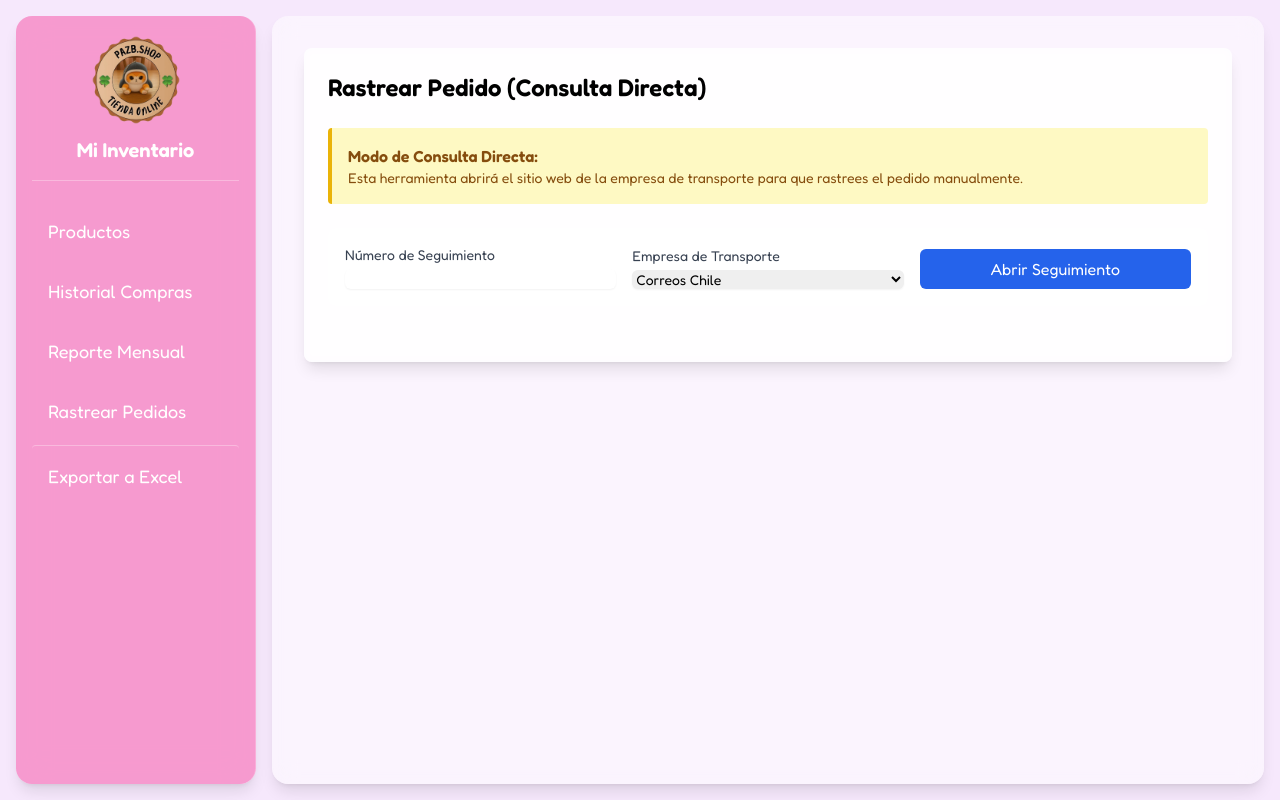
After one commit to ShinyBread/paxi-gestor, a Django app: page /pedidos/seguimiento/ in a window 1280 px wide. The commit adds this page. Run offline with Django 5.2, Linux system fonts and the light colour scheme; some libraries are stand-ins or nearby versions.

Commit message:
rastreo agregado

```diff
--- a/gestor_inventario/inventario/templates/base.html
+++ b/gestor_inventario/inventario/templates/base.html
@@ -50,6 +50,9 @@
             <a href="{% url 'reporte_mensual' %}" class="text-lg px-4 py-3 rounded hover:bg-white/10">
                 Reporte Mensual
             </a>
+            <a href="{% url 'seguimiento_pedidos' %}" class="text-lg px-4 py-3 rounded hover:bg-white/10">
+                Rastrear Pedidos
+            </a>
             <a href="{% url 'exportar_excel' %}" class="text-lg px-4 py-3 rounded hover:bg-white/10 mt-4 border-t border-white/30 pt-4">
                 Exportar a Excel
             </a>
--- /dev/null
+++ b/gestor_inventario/inventario/templates/inventario/seguimiento_pedidos.html
@@ -0,0 +1,61 @@
+{% extends 'base.html' %}
+
+{% block title %}Seguimiento de Pedidos{% endblock %}
+
+{% block content %}
+<div class="bg-white/70 p-6 rounded-lg shadow-lg backdrop-blur-sm">
+
+    <h2 class="text-2xl font-bold mb-6">Rastrear Pedido (Consulta Directa)</h2>
+
+    <div class="bg-yellow-100 border-l-4 border-yellow-500 text-yellow-800 p-4 mb-6 rounded">
+        <p class="font-bold">Modo de Consulta Directa:</p>
+        <p class="text-sm">Esta herramienta abrirá el sitio web de la empresa de transporte para que rastrees el pedido manualmente.</p>
+    </div>
+
+    <form id="tracking-form" onsubmit="return false;" class="mb-8 p-4 bg-white/50 rounded-lg border border-white/20">
+        <div class="grid grid-cols-1 md:grid-cols-3 gap-4 items-end">
+            <div>
+                <label for="tracking_number" class="block text-sm font-medium text-gray-700">Número de Seguimiento</label>
+                <input type="text" name="tracking_number" id="tracking_number" required
+                       class="mt-1 block w-full rounded-md border-gray-300 shadow-sm focus:ring-indigo-500 sm:text-sm">
+            </div>
+            <div>
+                <label for="carrier_site" class="block text-sm font-medium text-gray-700">Empresa de Transporte</label>
+                <select id="carrier_site" name="carrier_site" required
+                       class="mt-1 block w-full rounded-md border-gray-300 shadow-sm focus:ring-indigo-500 sm:text-sm">
+                    <option value="https://www.correos.cl/seguimiento-en-linea?codigos=">Correos Chile</option>
+                    <option value="https://centrodeayuda.chilexpress.cl/pre-seguimiento/">Chilexpress</option>
+                    <option value="https://www.blue.cl/enviar/seguimiento?n_seguimiento=">BLU Express</option>
+                </select>
+            </div>
+            <button type="submit" id="track-button" class="bg-blue-600 text-white py-2 px-4 rounded-md hover:bg-blue-700 h-10">
+                Abrir Seguimiento
+            </button>
+        </div>
+    </form>
+
+</div>
+
+<script>
+    document.getElementById('tracking-form').addEventListener('submit', function(event) {
+        event.preventDefault(); // Detiene el envío estándar del formulario
+
+        const carrierSelect = document.getElementById('carrier_site');
+        const trackingInput = document.getElementById('tracking_number');
+
+        const baseURL = carrierSelect.value;
+        const trackingNumber = trackingInput.value.trim();
+
+        if (trackingNumber) {
+            // Concatena la URL base con el número de seguimiento
+            // Esto asume que la URL base termina con el símbolo "=" o es la base de la consulta
+            const finalURL = baseURL + trackingNumber;
+
+            // Abre el enlace en una nueva pestaña
+            window.open(finalURL, '_blank');
+        } else {
+            alert('Por favor, ingresa un número de seguimiento.');
+        }
+    });
+</script>
+{% endblock %}
--- a/gestor_inventario/inventario/urls.py
+++ b/gestor_inventario/inventario/urls.py
@@ -4,16 +4,12 @@ from . import views
 
 urlpatterns = [
     path('', views.lista_productos, name='lista_productos'),
-
-    # --- ELIMINA ESTA LÍNEA (si aún existe) ---
-    # path('producto/editar/<int:producto_id>/', views.editar_producto, name='editar_producto'),
-
-    # --- AÑADE ESTA LÍNEA PARA LA FUNCIÓN DE ELIMINAR ---
     path('producto/eliminar/<int:producto_id>/', views.eliminar_producto, name='eliminar_producto'),
-
-    # Sección de Reportes y Ventas (sin cambios)
     path('reporte/', views.reporte_mensual, name='reporte_mensual'),
     path('venta/eliminar/<int:venta_id>/', views.eliminar_venta, name='eliminar_venta'),
     path('historial/compras/', views.historial_compras, name='historial_compras'),
     path('exportar/excel/', views.exportar_excel, name='exportar_excel'),
+    path('pedidos/seguimiento/', views.seguimiento_pedidos, name='seguimiento_pedidos'),
+
+
 ]
--- a/gestor_inventario/inventario/views.py
+++ b/gestor_inventario/inventario/views.py
@@ -290,3 +290,5 @@ def exportar_excel(request):
     response['Content-Disposition'] = 'attachment; filename="inventario_export.xlsx"'
 
     return response
+def seguimiento_pedidos(request):
+    return render(request, 'inventario/seguimiento_pedidos.html', {})
```
